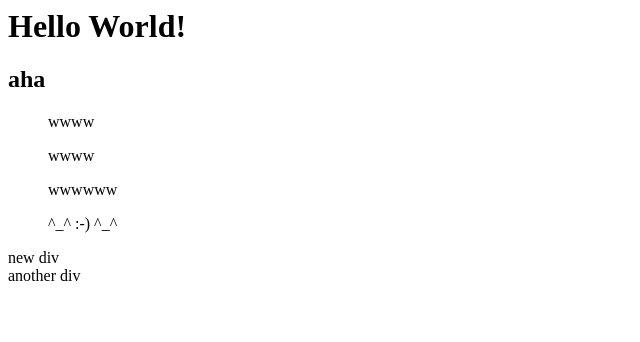
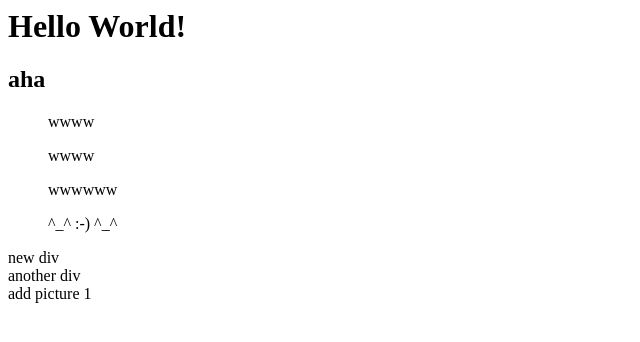
Before and after one commit to Ericfu2017/littlemia, a plain HTML site: page index.html in a window 1280 px wide. Shown: the whole page, without its empty margins (0-640 px from the left). Drawn offline with Linux system fonts and the light colour scheme.

Commit message:
add picture 1

```diff
--- a/index.html
+++ b/index.html
@@ -8,4 +8,5 @@
     <ul>^_^ :-) ^_^</ul>
     <div>new div</div>
     <div>another div</div>
+    <div>add picture 1</div>
 </html>
```
